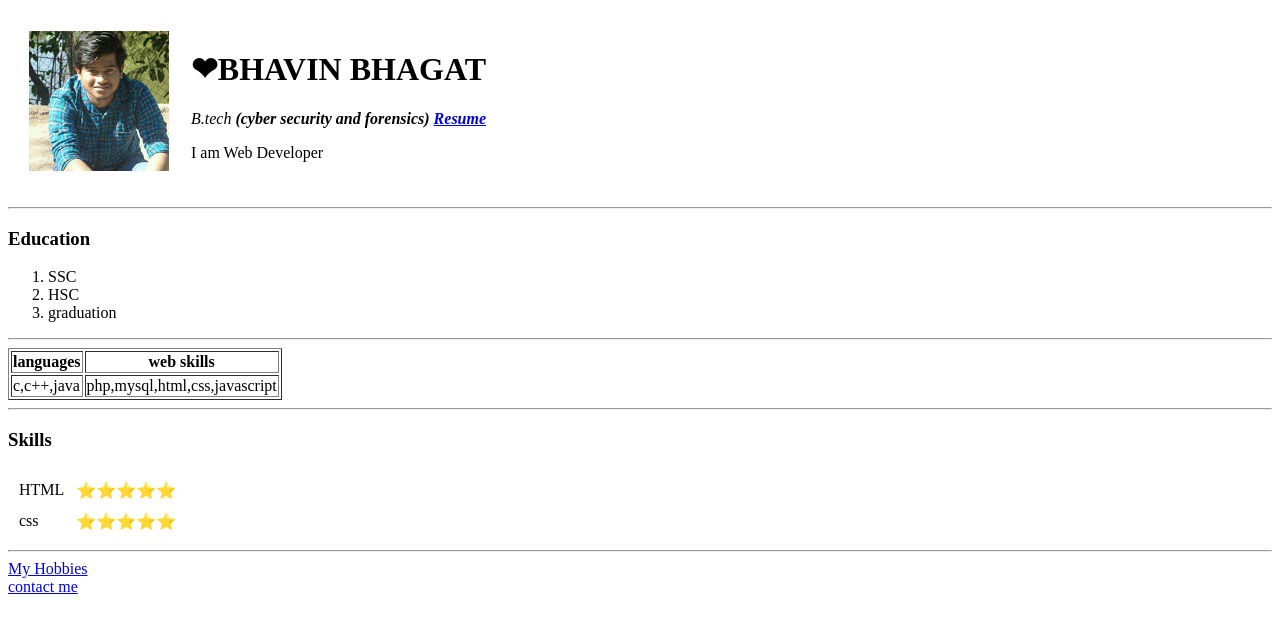
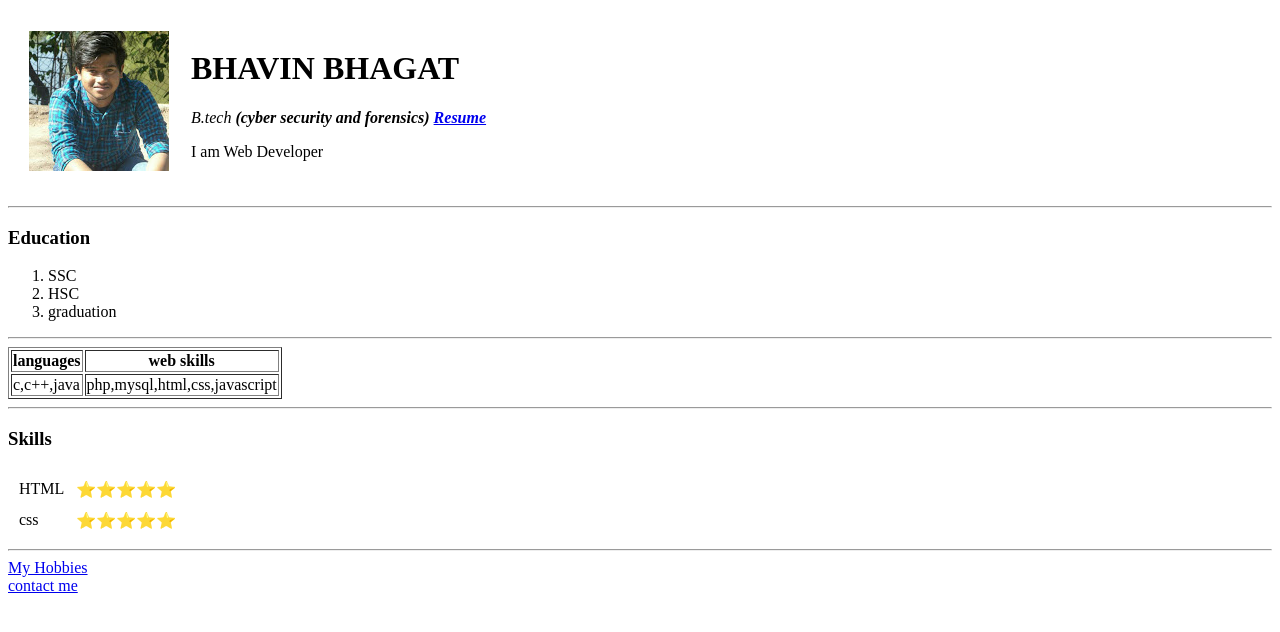
Before and after one commit to bhavin0077/cv, a plain HTML site: page index.html in a window 1280 px wide. Drawn offline with Linux system fonts and the light colour scheme.

Commit message:
Update index.html

```diff
--- a/index.html
+++ b/index.html
@@ -10,7 +10,7 @@
            <tr>
 
             <td><img src= "images/profile.jpg"alt="image"></td>
-            <td><h1>❤BHAVIN BHAGAT</h1>
+            <td><h1>BHAVIN BHAGAT</h1>
             <p><em>B.tech <strong>(cyber security and forensics) <a href= "https://bit.ly/2FV1L0t" target="blank">Resume</a></strong></em></p>
             <p>I am Web Developer</p></td>
 
```
